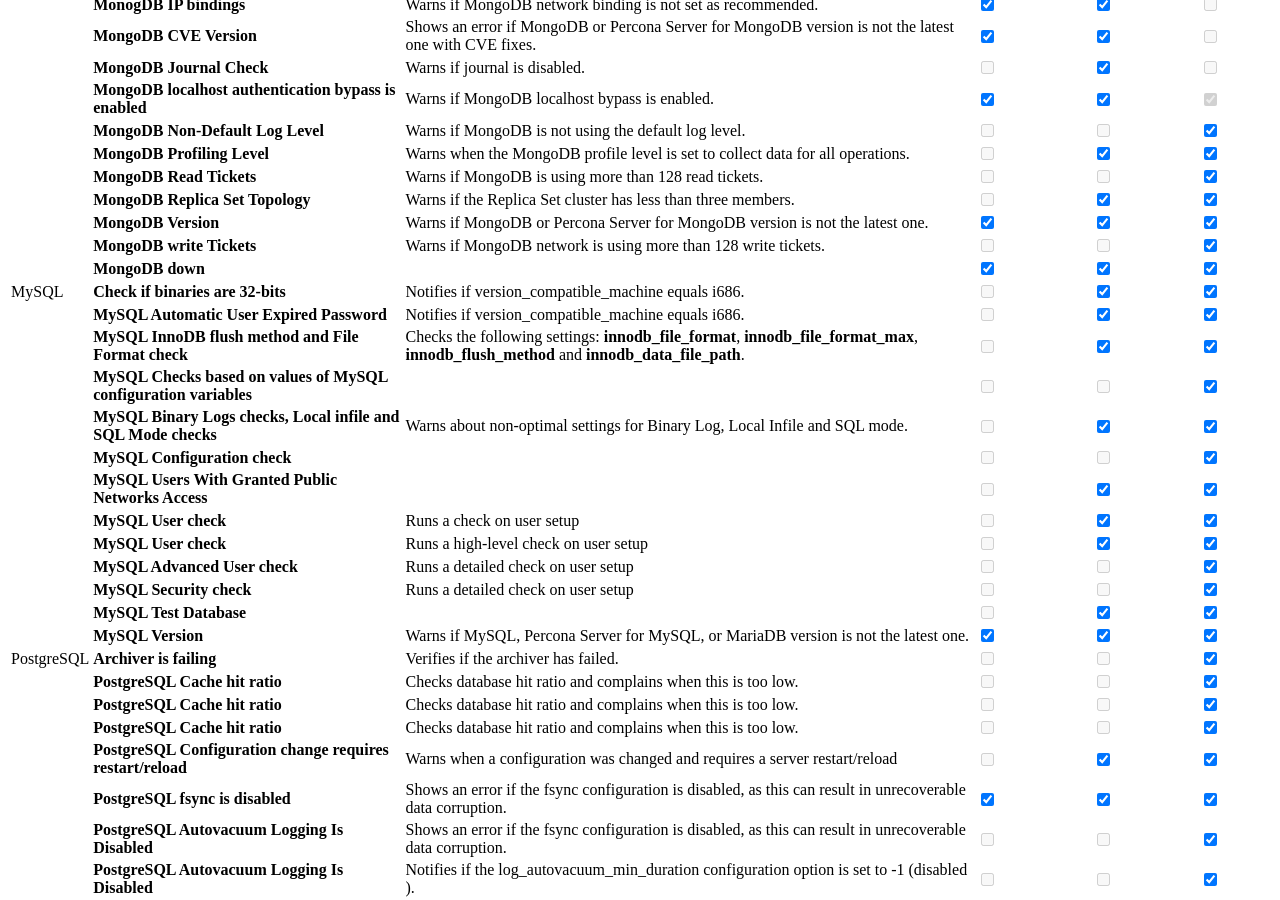
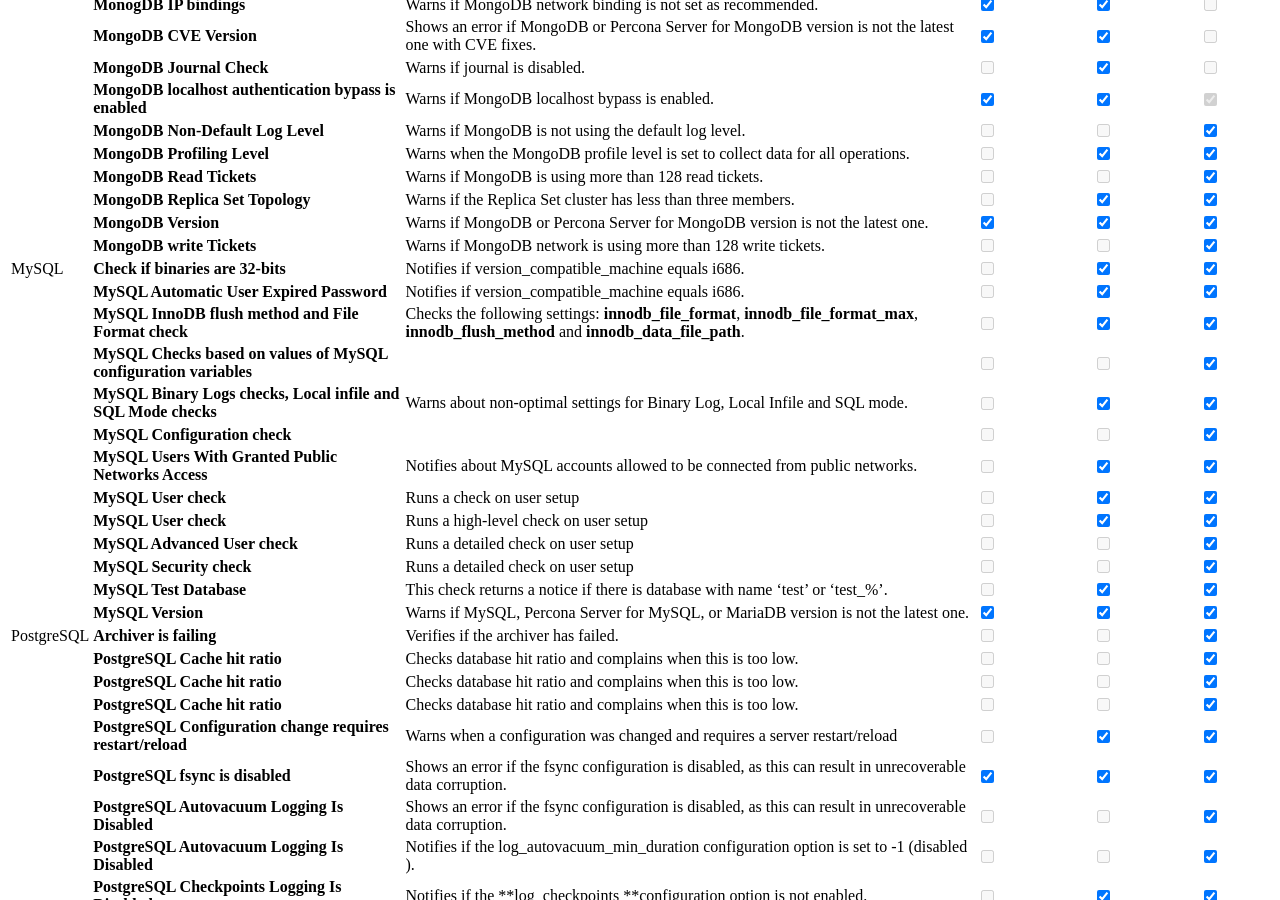
Before and after one commit to percona/portal-doc, an MkDocs documentation site: the page built from docs/checks.md, in a window 1280 px wide and 900 px high, scrolled down 1211 px. Built offline with MkDocs 1.6.1 and Material for MkDocs 9.7.7, drawn with Linux system fonts in a browser that asks for light colours; nearby versions of some CDN libraries.

Commit message:
feedback from zoriana on the table

```diff
--- a/docs/checks.md
+++ b/docs/checks.md
@@ -44,19 +44,18 @@
 ||**MongoDB Replica Set Topology**	|Warns if the Replica Set cluster has less than three members.| <input type="checkbox" disabled   />  |<input type="checkbox" checked /> | <input type="checkbox" checked />|
 ||**MongoDB Version**	|Warns if MongoDB or Percona Server for MongoDB version is not the latest one.| <input type="checkbox" checked  />  |<input type="checkbox" checked /> | <input type="checkbox" checked />|
 ||**MongoDB write Tickets**	|Warns if MongoDB network is using more than 128 write tickets.| <input type="checkbox" disabled   />  |<input type="checkbox" disabled  /> | <input type="checkbox" checked />|
-|| **MongoDB down**| |<input type="checkbox" checked   />  |<input type="checkbox"  checked  /> | <input type="checkbox" checked />
 |MySQL|  **Check if binaries are 32-bits**	|Notifies if version_compatible_machine equals i686.| <input type="checkbox" disabled   />  |<input type="checkbox" checked  /> | <input type="checkbox" checked />|
 ||**MySQL Automatic User Expired Password**	|Notifies if version_compatible_machine equals i686.| <input type="checkbox" disabled   />  |<input type="checkbox" checked  /> | <input type="checkbox" checked />|
 ||**MySQL InnoDB flush method and File Format check**|Checks the following settings: **innodb_file_format**, **innodb_file_format_max**, **innodb_flush_method** and **innodb_data_file_path**.| <input type="checkbox" disabled   />  |<input type="checkbox" checked  /> | <input type="checkbox" checked />|
 || **MySQL Checks based on values of MySQL configuration variables**	|| <input type="checkbox" disabled   />  |<input type="checkbox"  disabled /> | <input type="checkbox" checked />|
 ||**MySQL Binary Logs checks, Local infile and SQL Mode checks**	|Warns about non-optimal settings for Binary Log, Local Infile and SQL mode.| <input type="checkbox" disabled   />  |<input type="checkbox"  checked/> | <input type="checkbox" checked />|
 || **MySQL Configuration check**	|| <input type="checkbox" disabled   />  |<input type="checkbox"  disabled /> | <input type="checkbox" checked />|
-|| **MySQL Users With Granted Public Networks Access**	|| <input type="checkbox" disabled   />  |<input type="checkbox"  checked/> | <input type="checkbox" checked />|
+|| **MySQL Users With Granted Public Networks Access**	|Notifies about MySQL accounts allowed to be connected from public networks.| <input type="checkbox" disabled   />  |<input type="checkbox"  checked/> | <input type="checkbox" checked />|
 || **MySQL User check**	|Runs a check on user setup| <input type="checkbox" disabled   />  |<input type="checkbox"  checked/> | <input type="checkbox" checked />|
 || **MySQL User check**|Runs a high-level check on user setup| <input type="checkbox" disabled   />  |<input type="checkbox"  checked/> | <input type="checkbox" checked />|
 || **MySQL Advanced User check**	|Runs a detailed check on user setup| <input type="checkbox" disabled   />  |<input type="checkbox"  disabled /> | <input type="checkbox" checked />|
 || **MySQL Security check** |Runs a detailed check on user setup| <input type="checkbox" disabled   />  |<input type="checkbox"  disabled /> | <input type="checkbox" checked />|
-||**MySQL Test Database**|| <input type="checkbox" disabled   />  |<input type="checkbox"  checked /> | <input type="checkbox" checked />|
+||**MySQL Test Database**|This check returns a notice if there is database with name ‘test’ or ‘test_%’.| <input type="checkbox" disabled   />  |<input type="checkbox"  checked /> | <input type="checkbox" checked />|
 || **MySQL Version**|Warns if MySQL, Percona Server for MySQL, or MariaDB version is not the latest one.| <input type="checkbox" checked  />  |<input type="checkbox"  checked /> | <input type="checkbox" checked />|
 |PostgreSQL| **Archiver is failing**| Verifies if the archiver has failed.|<input type="checkbox" disabled   />  |<input type="checkbox"  disabled  /> | <input type="checkbox" checked />|
 || **PostgreSQL Cache hit ratio**| Checks database hit ratio and complains when this is too low.|<input type="checkbox" disabled   />  |<input type="checkbox"  disabled  /> | <input type="checkbox" checked />|
```
